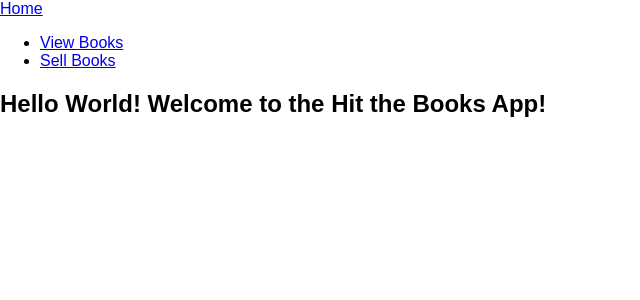
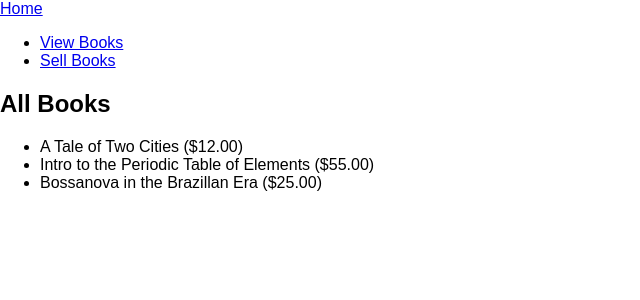
Before and after one commit to LaunchPadLab/hit-the-books, a React (Create React App) app: page /all-books in a window 1280 px wide. Shown: the top 300 px of the page, without its empty margins (0-640 px from the left). Built offline with nearby package versions, Linux system fonts and the light colour scheme.

Commit message:
Iterates over list of books

```diff
--- a/src/App.js
+++ b/src/App.js
@@ -1,14 +1,27 @@
 import React, { Component } from 'react';
-import { Route, HashRouter } from 'react-router-dom';
+import { Route, BrowserRouter, Link } from 'react-router-dom';
 import './App.css';
 import Homepage from './pages/homepage.js'
+import AllBooks from './pages/all-books.js'
 
 class App extends Component {
   render() {
     return (
-      <HashRouter>
-        <Route path="/" component={ Homepage } />
-      </HashRouter>
+      <BrowserRouter>
+        <div>
+          <header>
+            <a href="/home">Home</a>
+            <nav>
+              <ul>
+                <li><Link to="/all-books">View Books</Link></li>
+                <li><Link to="/sell-books">Sell Books</Link></li>
+              </ul>
+            </nav>
+          </header>
+          <Route path="/home" component={ Homepage }/>
+          <Route path="/all-books" component={ AllBooks }/>
+        </div>
+      </BrowserRouter>
     );
   }
 }
--- /dev/null
+++ b/src/pages/all-books.js
@@ -0,0 +1,51 @@
+import React, { Component } from 'react';
+
+class AllBooks extends Component {
+  componentWillMount() {
+    const books = [
+      {
+        id: 1,
+        name: 'A Tale of Two Cities',
+        author: 'Charles Dickens',
+        class: 'ENGL101',
+        price: '$12.00',
+        seller: 'Wade Novak'
+      },
+      {
+        id: 2,
+        name: 'Intro to the Periodic Table of Elements',
+        author: 'Jessica Shaw',
+        class: 'CHEM105',
+        price: '$55.00',
+        seller: 'Sally Smith'
+      },
+      {
+        id: 3,
+        name: 'Bossanova in the Brazillan Era',
+        author: 'Joao Gilberto',
+        class: 'MUSIC333',
+        price: '$25.00',
+        seller: 'James Delgado'
+      }
+    ]
+    this.setState({bookList: books})
+  }
+
+  render() {
+    const bookList = this.state.bookList
+    return (
+      <div>
+        <h2>All Books</h2>
+        <ul>
+          {
+            bookList.map(book => {
+              return <li key={book.id}>{book.name} ({book.price})</li>
+            })
+          }
+        </ul>
+      </div>
+    );
+  }
+}
+
+export default AllBooks;
--- a/src/pages/homepage.js
+++ b/src/pages/homepage.js
@@ -1,19 +1,9 @@
 import React, { Component } from 'react';
-import { Link } from 'react-router-dom';
 
 class Homepage extends Component {
   render() {
     return (
       <div>
-        <header>
-          <a href="/">Home</a>
-          <nav>
-            <ul>
-              <li><Link to="/all-books">View Books</Link></li>
-              <li><Link to="/sell-books">Sell Books</Link></li>
-            </ul>
-          </nav>
-        </header>
         <h2>Hello World! Welcome to the Hit the Books App!</h2>
       </div>
     );
```
